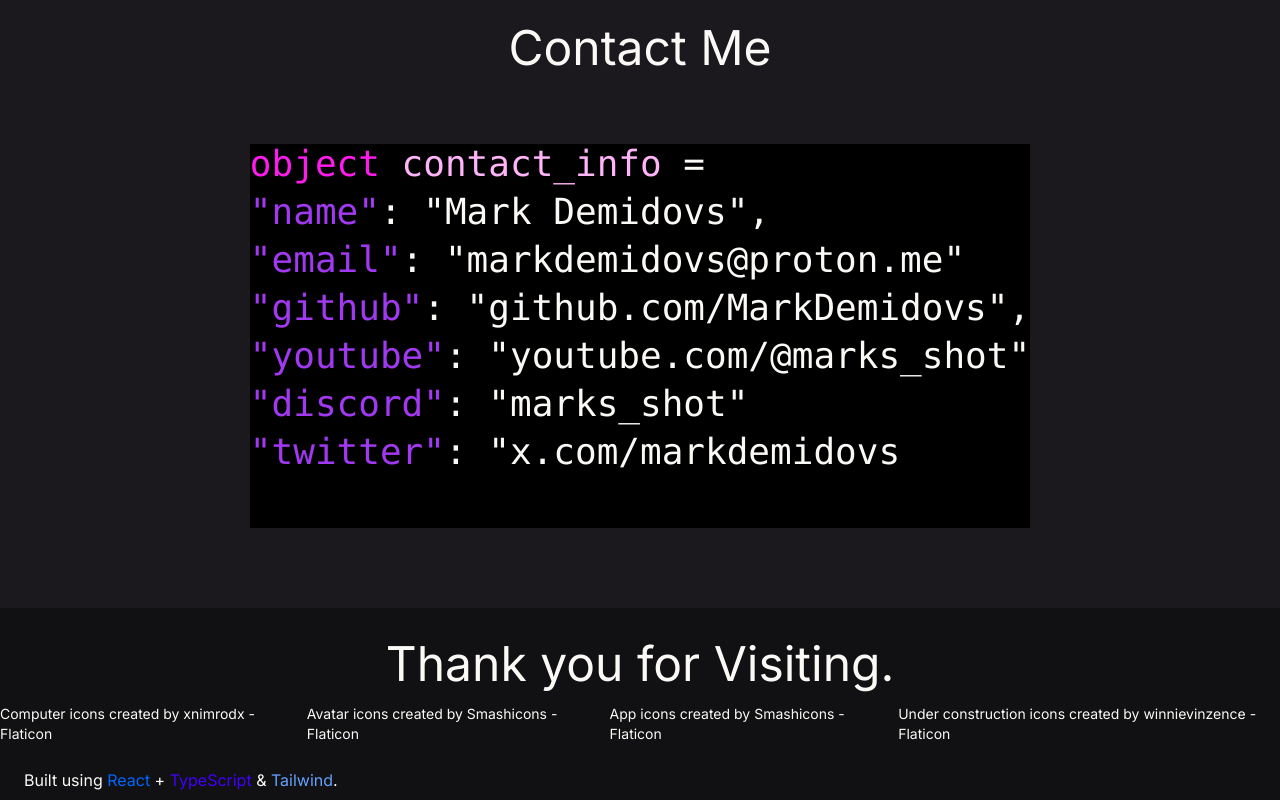
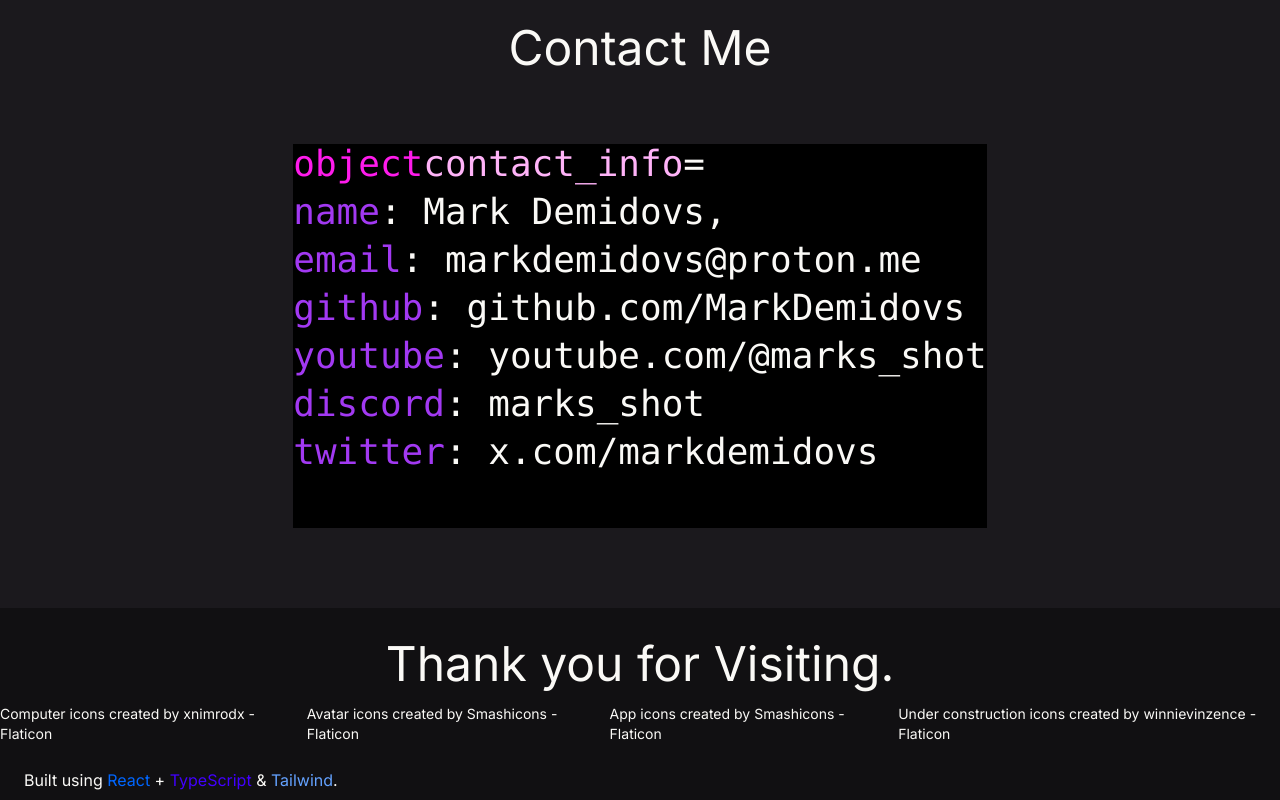
Before and after one commit to MarkDemidovs/Portfolio-2.0, a Next.js app: page / in a window 1280 px wide. Shown: the part 2740-3540 px from the top of the page. Built offline with nearby package versions, Linux system fonts and the light colour scheme.

Commit message:
more verceling

```diff
--- a/src/app/components/CodeContact.tsx
+++ b/src/app/components/CodeContact.tsx
@@ -1 +1,23 @@
-export default function CodeContact() { return (<div className="bg-black w-fit h-96 mx-auto mt-10 text-offwhite max-md:text-sm md:text-xl lg:text-4xl font-mono"> <p className="mb-2"><span className="text-pinkCode">object</span> <span className="text-lightPinkCode">contact_info</span> = </p> <p className="mb-2"><span className="text-bigText">"name"</span>: "Mark Demidovs",</p> <p className="mb-2"><span className="text-bigText">"email"</span>: "markdemidovs@proton.me"</p> <p className="mb-2"><span className="text-bigText">"github"</span>: "github.com/MarkDemidovs",</p> <p className="mb-2"><span className="text-bigText">"youtube"</span>: "youtube.com/@marks_shot"</p> <p className="mb-2"><span className="text-bigText">"discord"</span>: "marks_shot"</p> <p className="mb-2"><span className="text-bigText">"twitter"</span>: "x.com/markdemidovs</p> <p className="mb-2"></p> </div>) }
+export default function CodeContact() {
+	return (
+		<div className="bg-black w-fit h-96 mx-auto mt-10 text-offwhite max-md:text-sm md:text-xl lg:text-4xl font-mono">
+			<p className="mb-2">
+				<span className="text-pinkCode">object</span>
+				<span className="text-lightPinkCode">contact_info</span>
+				= </p>
+			<p className="mb-2">
+				<span className="text-bigText">name</span>: Mark Demidovs,</p>
+			<p className="mb-2">
+				<span className="text-bigText">email</span>: markdemidovs@proton.me</p>
+			<p className="mb-2">
+				<span className="text-bigText">github</span>: github.com/MarkDemidovs</p>
+			<p className="mb-2">
+				<span className="text-bigText">youtube</span>: youtube.com/@marks_shot</p>
+			<p className="mb-2">
+				<span className="text-bigText">discord</span>: marks_shot</p>
+			<p className="mb-2">
+				<span className="text-bigText">twitter</span>: x.com/markdemidovs</p>
+			<p className="mb-2"></p>
+		</div>
+	)
+}
```
